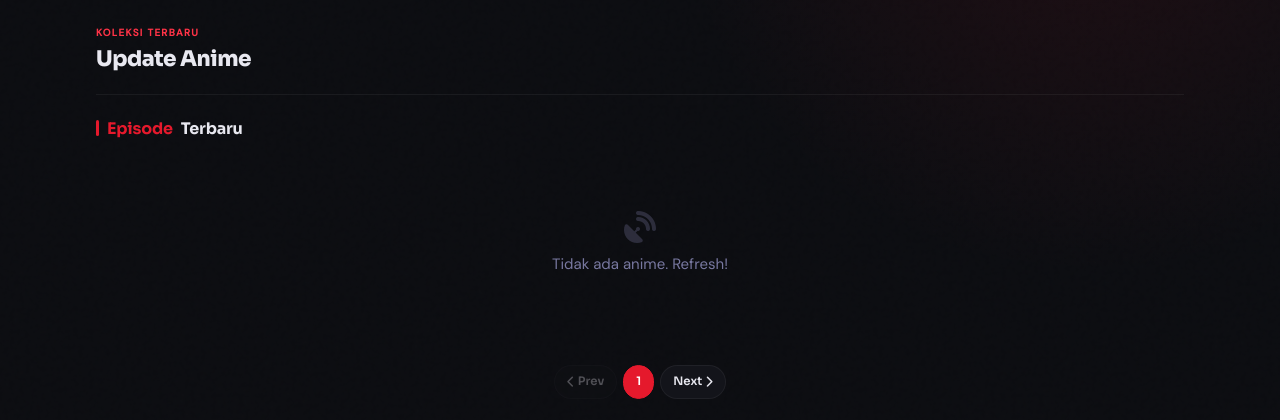
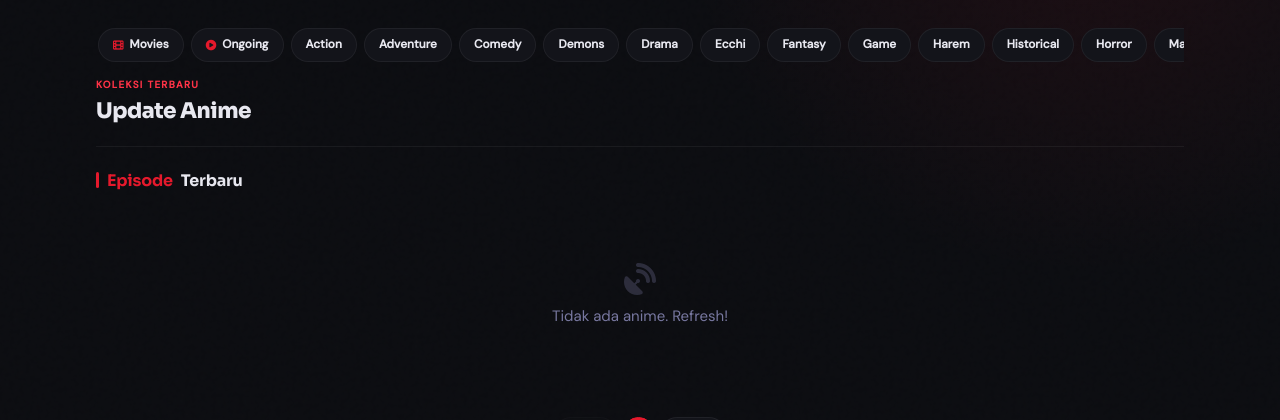
Before and after one commit to KimTaehyung666/kitanime, a Flask app: page / in a window 1280 px wide. Shown: the part 64-484 px from the top of the page. Run offline with Flask 3, Linux system fonts and the light colour scheme; data that the repository does not hold is empty.

Commit message:
Fix dead Sci-Fi genre + homepage spotlight hero

```diff
--- a/app.py
+++ b/app.py
@@ -1051,7 +1051,8 @@
     return render_template('index.html',
                          anime_list=anime_list,
                          featured_movies=featured_movies,
-                         current_page=page)
+                         current_page=page,
+                         genre_list=GENRE_LIST)
 
 @app.route('/search')
 def search():
@@ -1133,11 +1134,10 @@
     ("shounen",        "Shounen"),
     ("super-power",    "Super Power"),
     ("slice-of-life",  "Slice of Life"),
-    ("sci-Fi",         "Sci-Fi"),
     ("seinen",         "Seinen"),
     ("space",          "Space"),
     ("sports",         "Sports"),
-    ("Supernatural",   "Supernatural"),
+    ("supernatural",   "Supernatural"),
     ("thriller",       "Thriller"),
     ("tokusatsu",      "Tokusatsu"),
     ("vampire",        "Vampire"),
--- a/templates/base.html
+++ b/templates/base.html
@@ -468,12 +468,92 @@
     }
     #nprog.on{opacity:1;}
 
-    .home-hero{position:relative;overflow:hidden;padding:24px 22px;margin:2px 0 20px;border:1px solid rgba(229,25,44,.22);border-radius:16px;background:linear-gradient(135deg,rgba(229,25,44,.18),rgba(19,20,26,.96) 62%);box-shadow:0 14px 42px rgba(0,0,0,.18);}
-    .home-hero:after{content:'';position:absolute;width:180px;height:180px;right:-55px;top:-65px;border:1px solid rgba(255,255,255,.1);border-radius:50%;}
-    .hero-kicker{display:inline-flex;gap:6px;color:#ff9ca7;font-size:.68rem;font-weight:800;letter-spacing:.8px;text-transform:uppercase;margin-bottom:8px;}
-    .home-hero h1{position:relative;z-index:1;font-family:'Sora',sans-serif;font-size:clamp(1.35rem,4vw,2rem);font-weight:800;letter-spacing:-.7px;line-height:1.18;margin-bottom:9px;}
-    .home-hero p{position:relative;z-index:1;max-width:560px;color:rgba(232,232,240,.72);font-size:.86rem;line-height:1.65;margin:0;}
-    @media(max-width:479px){.home-hero{padding:20px 17px;border-radius:13px;margin-bottom:16px}}
+    /* ═══ SPOTLIGHT HERO (homepage) ═══ */
+    .spot{
+        position:relative;overflow:hidden;
+        border-radius:16px;border:1px solid var(--bdr);
+        margin:2px 0 16px;min-height:196px;
+        display:flex;align-items:stretch;
+        background:var(--bg2);
+        animation:fadeUp .35s ease both;
+    }
+    .spot-bg{
+        position:absolute;inset:-20px;
+        background-size:cover;background-position:center top;
+        filter:blur(22px) brightness(.5);
+    }
+    .spot-veil{
+        position:absolute;inset:0;
+        background:linear-gradient(100deg,rgba(8,9,13,.95) 25%,rgba(8,9,13,.55) 60%,rgba(8,9,13,.25));
+    }
+    .spot-in{
+        position:relative;z-index:1;
+        display:flex;gap:14px;align-items:center;
+        padding:18px;width:100%;
+    }
+    .spot-poster{
+        width:96px;flex-shrink:0;aspect-ratio:2/3;
+        object-fit:cover;border-radius:10px;
+        border:1px solid rgba(255,255,255,.18);
+        box-shadow:0 12px 30px rgba(0,0,0,.55);
+    }
+    .spot-txt{min-width:0;}
+    .spot-kick{
+        display:inline-flex;align-items:center;gap:6px;
+        color:#ff9ca7;font-size:.62rem;font-weight:800;
+        letter-spacing:1.2px;text-transform:uppercase;
+        margin-bottom:7px;
+    }
+    .spot-kick i{color:var(--red2);}
+    .spot-title{
+        font-family:'Sora',sans-serif;font-weight:800;
+        font-size:1.02rem;line-height:1.28;letter-spacing:-.3px;
+        color:#fff;margin-bottom:8px;
+        display:-webkit-box;-webkit-line-clamp:3;
+        -webkit-box-orient:vertical;overflow:hidden;
+    }
+    .spot-meta{display:flex;align-items:center;gap:8px;flex-wrap:wrap;margin-bottom:11px;}
+    .spot-eps{
+        background:var(--red);color:#fff;
+        font-size:.66rem;font-weight:700;
+        padding:3px 9px;border-radius:20px;
+    }
+    .spot-jam{color:rgba(255,255,255,.65);font-size:.72rem;}
+    .spot-jam i{margin-right:3px;}
+    .spot-cta{
+        display:inline-flex;align-items:center;gap:8px;
+        background:var(--red);color:#fff!important;
+        border-radius:10px;padding:9px 18px;
+        font:700 .78rem 'Sora',sans-serif;
+        text-decoration:none;transition:all .2s;
+        box-shadow:0 6px 20px rgba(229,25,44,.35);
+    }
+    .spot-cta:hover{background:var(--red2);transform:translateY(-1px);}
+    .spot-cta i{font-size:.68rem;}
+    @media(min-width:640px){
+        .spot{min-height:220px;}
+        .spot-poster{width:124px;}
+        .spot-title{font-size:1.3rem;}
+        .spot-in{padding:22px;}
+    }
+    @media(max-width:479px){.spot{border-radius:13px;}}
+
+    /* ═══ GENRE CHIPS (homepage) ═══ */
+    .chips{
+        display:flex;gap:7px;overflow-x:auto;
+        padding:2px 2px 12px;margin-bottom:4px;
+        scrollbar-width:none;-webkit-overflow-scrolling:touch;
+    }
+    .chips::-webkit-scrollbar{display:none;}
+    .chip{
+        flex-shrink:0;display:inline-flex;align-items:center;gap:6px;
+        background:var(--bg2);border:1px solid var(--bdr);
+        color:var(--txt);border-radius:20px;
+        padding:7px 14px;font-size:.74rem;font-weight:600;
+        text-decoration:none;transition:all .18s;white-space:nowrap;
+    }
+    .chip i{font-size:.66rem;color:var(--red);}
+    .chip:hover{border-color:var(--red);color:var(--red);background:var(--rdim);transform:translateY(-1px);}
 
     /* ═══ Kitanime redesign ═══ */
     body{background:radial-gradient(circle at 85% -10%,rgba(229,25,44,.09),transparent 30%),var(--bg);}
@@ -563,7 +643,6 @@
                     <li><a class="dropdown-item" href="/genre/romance"><i class="fas fa-heart me-2"></i>Romance</a></li>
                     <li><a class="dropdown-item" href="/genre/samurai"><i class="fas fa-torii-gate me-2"></i>Samurai</a></li>
                     <li><a class="dropdown-item" href="/genre/school"><i class="fas fa-school me-2"></i>School</a></li>
-                    <li><a class="dropdown-item" href="/genre/sci-Fi"><i class="fas fa-flask me-2"></i>Sci-Fi</a></li>
                     <li><a class="dropdown-item" href="/genre/seinen"><i class="fas fa-user me-2"></i>Seinen</a></li>
                     <li><a class="dropdown-item" href="/genre/shoujo"><i class="fas fa-user-pen me-2"></i>Shoujo</a></li>
                     <li><a class="dropdown-item" href="/genre/shounen"><i class="fas fa-bolt me-2"></i>Shounen</a></li>
@@ -571,7 +650,7 @@
                     <li><a class="dropdown-item" href="/genre/space"><i class="fas fa-rocket me-2"></i>Space</a></li>
                     <li><a class="dropdown-item" href="/genre/sports"><i class="fas fa-trophy me-2"></i>Sports</a></li>
                     <li><a class="dropdown-item" href="/genre/super-power"><i class="fas fa-star me-2"></i>Super Power</a></li>
-                    <li><a class="dropdown-item" href="/genre/Supernatural"><i class="fas fa-eye me-2"></i>Supernatural</a></li>
+                    <li><a class="dropdown-item" href="/genre/supernatural"><i class="fas fa-eye me-2"></i>Supernatural</a></li>
                     <li><a class="dropdown-item" href="/genre/thriller"><i class="fas fa-biohazard me-2"></i>Thriller</a></li>
                     <li><a class="dropdown-item" href="/genre/vampire"><i class="fas fa-droplet me-2"></i>Vampire</a></li>
                     <li><hr class="dropdown-divider"></li>
--- a/templates/index.html
+++ b/templates/index.html
@@ -1,5 +1,38 @@
 {% extends "base.html" %}
 {% block content %}
+
+{% if current_page == 1 and anime_list %}
+{% set h = anime_list[0] %}
+<section class="spot">
+    <div class="spot-bg" style="background-image:url('{{ h.cover }}')"></div>
+    <div class="spot-veil"></div>
+    <div class="spot-in">
+        <img class="spot-poster" src="{{ h.cover }}" alt="{{ h.title }}"
+             onerror="this.src='https://via.placeholder.com/300x450/e5192c/fff?text=KN'">
+        <div class="spot-txt">
+            <div class="spot-kick"><i class="fas fa-bolt"></i> Baru rilis</div>
+            <div class="spot-title">{{ h.title }}</div>
+            <div class="spot-meta">
+                {% if h.episode %}<span class="spot-eps">Episode {{ h.episode }}</span>{% endif %}
+                <span class="spot-jam"><i class="far fa-clock"></i> {{ h.jam }}</span>
+            </div>
+            <a class="spot-cta" href="/anime/{{ h.link.replace('https://anoboy.quest/','') }}">
+                <i class="fas fa-play"></i> Nonton Sekarang
+            </a>
+        </div>
+    </div>
+</section>
+{% endif %}
+
+<div class="chips">
+    <a class="chip" href="/movies"><i class="fas fa-film"></i> Movies</a>
+    <a class="chip" href="/genre/ongoing"><i class="fas fa-circle-play"></i> Ongoing</a>
+    {% for s,name in genre_list %}
+    {% if s not in ['ongoing'] %}
+    <a class="chip" href="/genre/{{ s }}">{{ name }}</a>
+    {% endif %}
+    {% endfor %}
+</div>
 
 <div class="content-head">
     <div>
```
